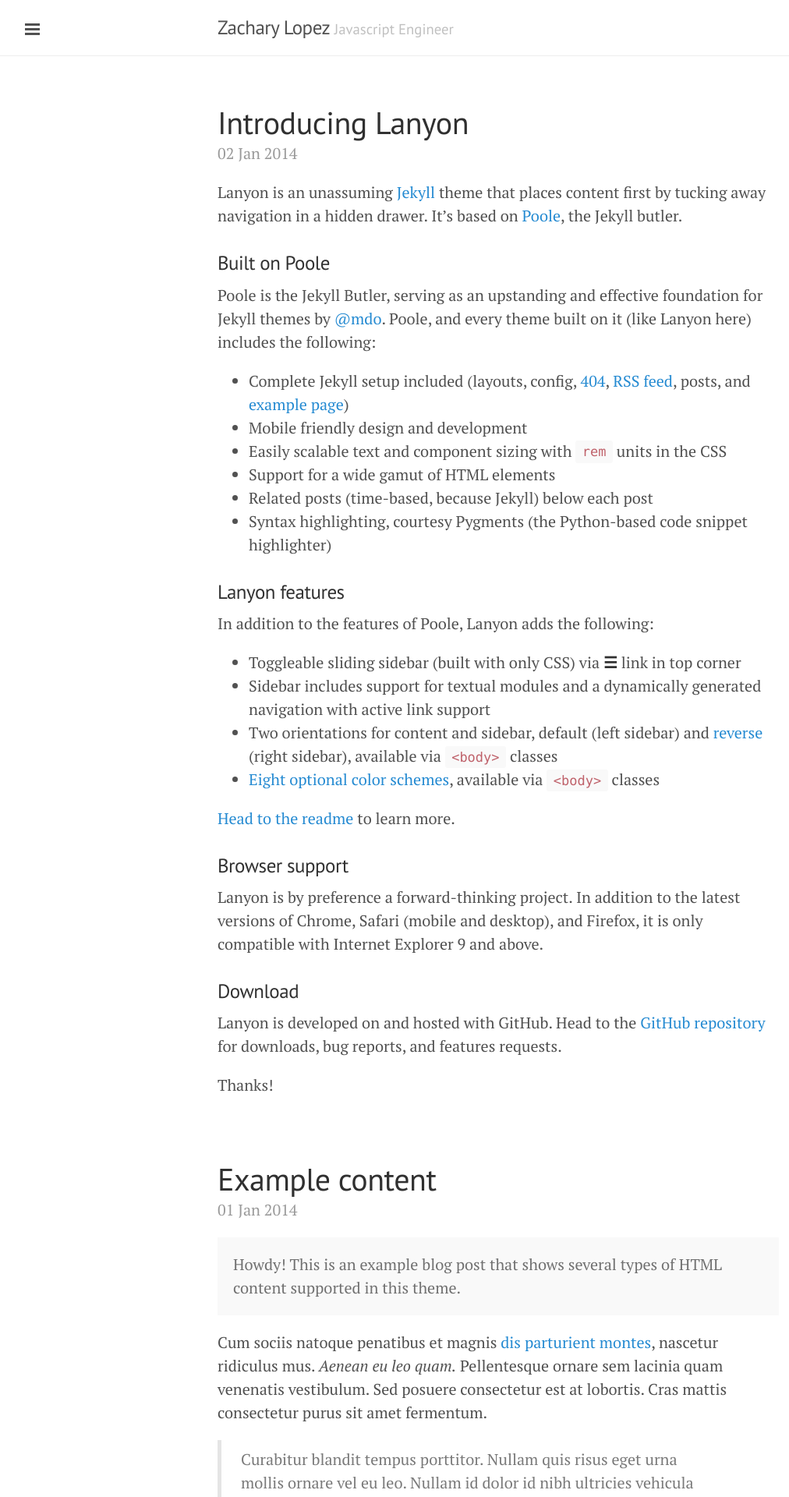
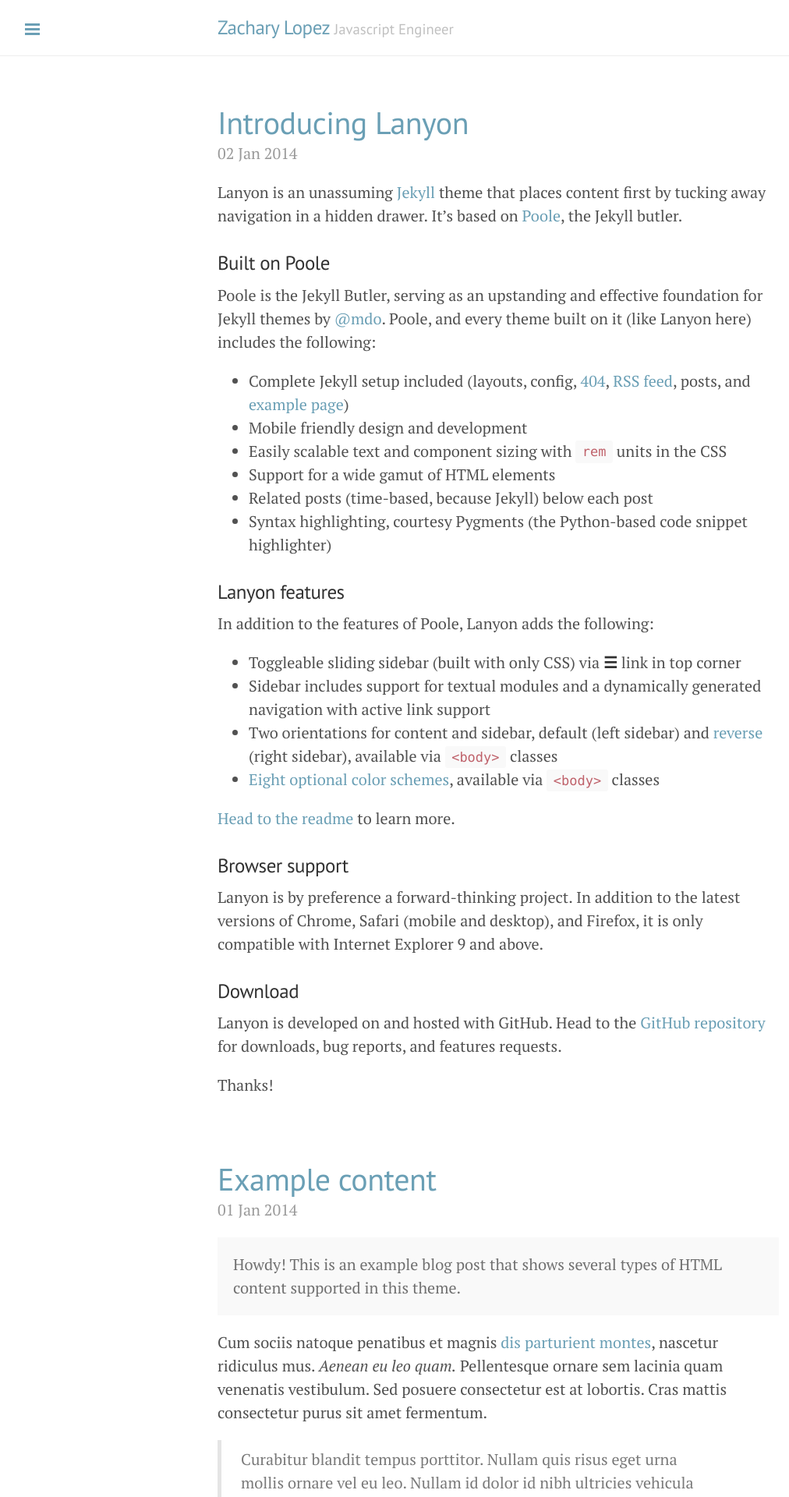
Before and after one commit to zdlopez/zdlopez.github.io, a Jekyll site: the page built from index.html, in a window 1280 px wide. Shown: the top 1920 px of the page at 78% size, without its empty margins (1-1013 px from the left). Built offline with Jekyll 4.4.1, drawn with Linux system fonts in a browser that asks for light colours; Markdown is read by kramdown in place of the engine named in the settings; the list of posts is cut into pages by our own code.

Commit message:
update colors

```diff
--- a/_layouts/default.html
+++ b/_layouts/default.html
@@ -3,7 +3,7 @@
 
   {% include head.html %}
 
-  <body class=".theme-base-0d">
+  <body class="theme-base-0d">
 
     {% include sidebar.html %}
 
```
